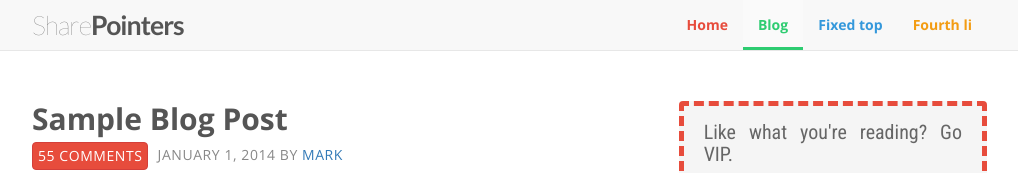
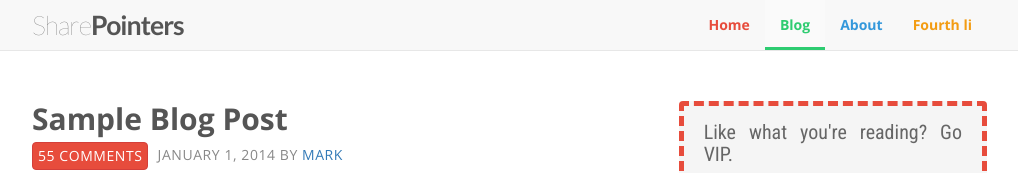
Before and after one commit to helcioajr/helcioajr.github.io, a plain HTML site: page blog/index.html in a window 1280 px wide. Shown: the top 173 px of the page, without its empty margins (138-1156 px from the left). Drawn offline with nearby package versions, Linux system fonts and the light colour scheme; a script that the page names is missing.

Commit message:
fix navbar

```diff
--- a/blog/index.html
+++ b/blog/index.html
@@ -55,7 +55,7 @@
           <ul class="nav navbar-nav navbar-right">
             <li><a href="../navbar/">Home</a></li>
             <li class="active"><a href="./">Blog</a></li>
-            <li><a href="../navbar-fixed-top/">Fixed top</a></li>
+            <li><a href="about.html">About</a></li>
             <li><a href="../navbar-fixed-top/">Fourth li</a></li>
           </ul>
         </div><!--/.nav-collapse -->
```
Also changed, not shown: blog/about.html (+1 -1 lines), blog/posts/first-post.html (+1 -1 lines).
